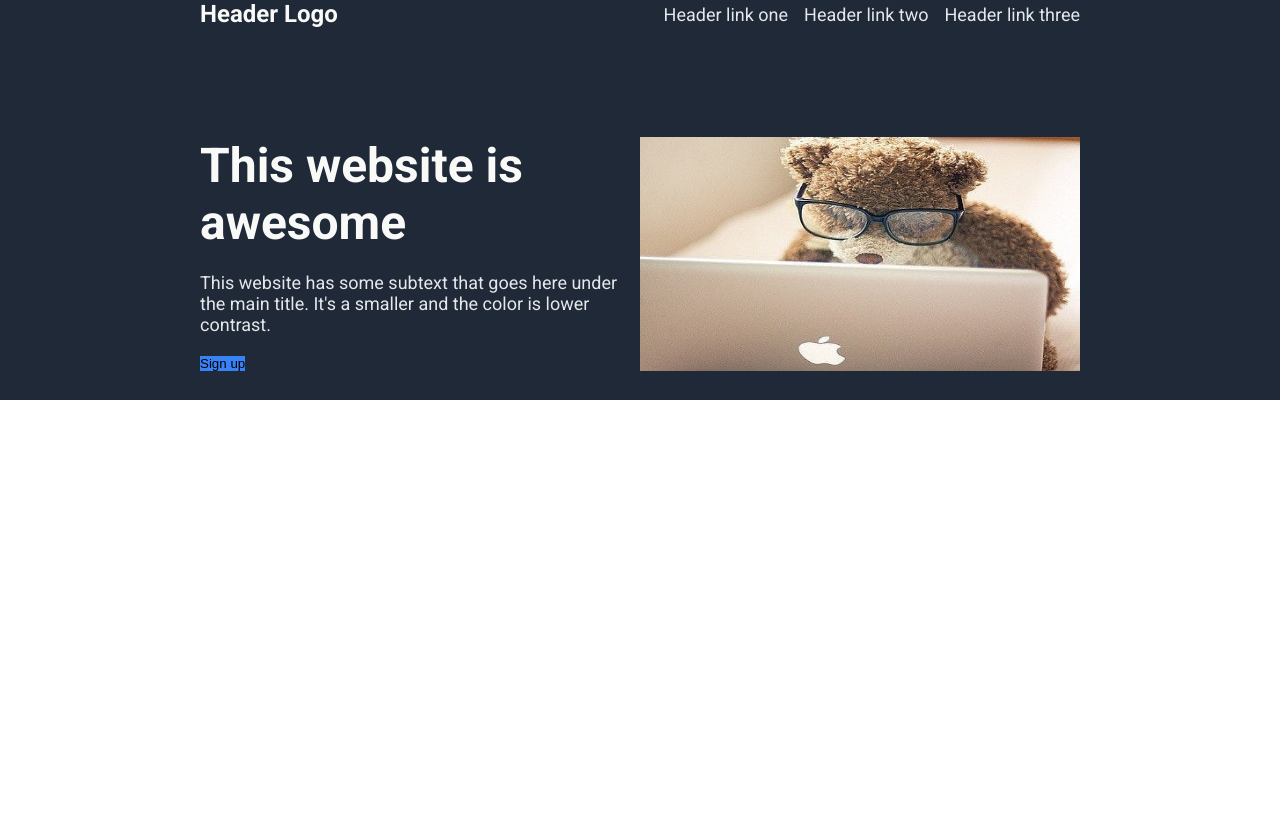
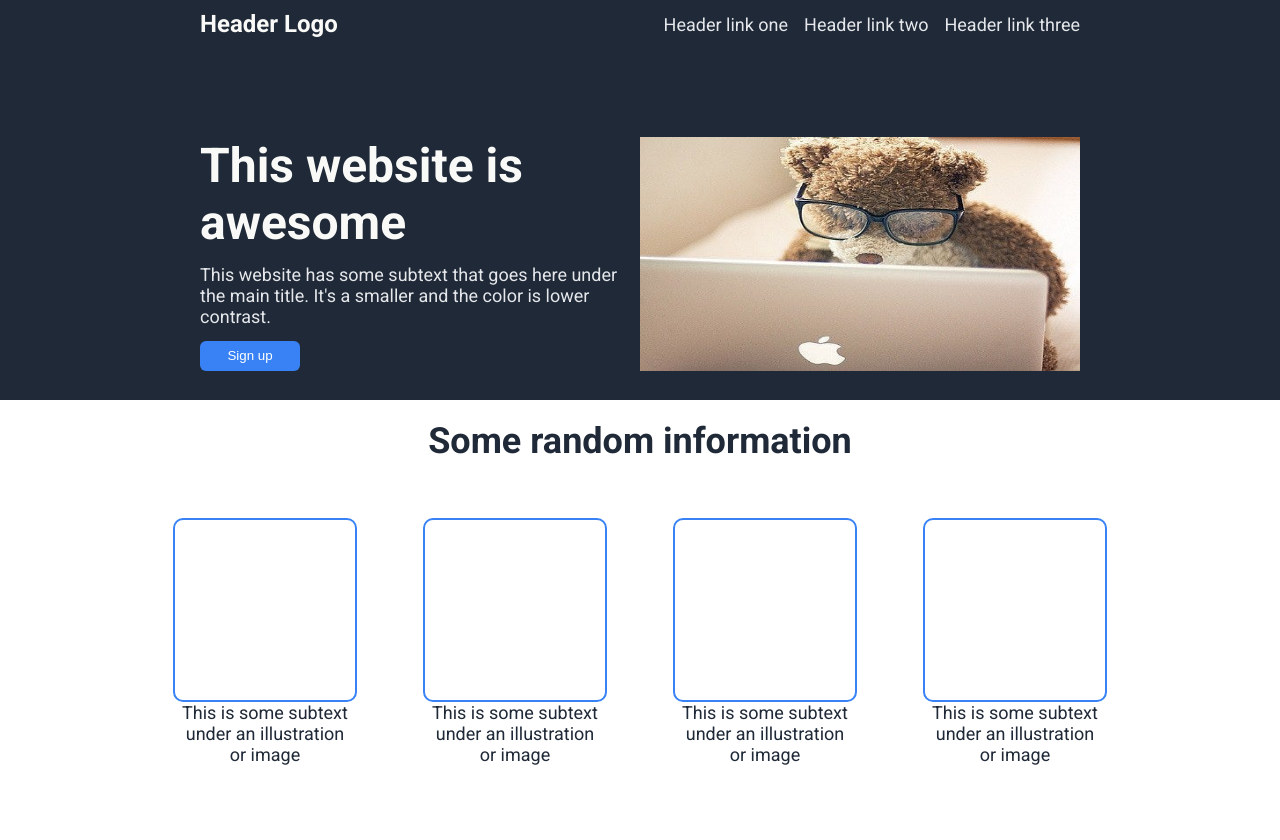
Before and after one commit to davidajimati/minimalistic-landing_page, a plain HTML site: page index.html in a window 1280 px wide. Before the commit the page ends 800 px from the top, so only its background shows below. Drawn offline with Linux system fonts and the light colour scheme.

Commit message:
Section 2 finished

```diff
--- a/index.html
+++ b/index.html
@@ -31,6 +31,38 @@
             <img class="pic" src="images/teddy.jpg">
         </div>
     </section>
+    <section class="section2">
+        <p class="random">Some random information</p>
+        <div class="contents">
+            <div class="each">
+                <div class="frame"></div>
+                <p class="frame_info">
+                    This is some subtext under an illustration or image
+                </p>
+            </div>
+
+            <div class="each">
+                <div class="frame"></div>
+                <p class="frame_info">
+                    This is some subtext under an illustration or image
+                </p>
+            </div>
+
+            <div class="each">
+                <div class="frame"></div>
+                <p class="frame_info">
+                    This is some subtext under an illustration or image
+                </p>
+            </div>
+
+            <div class="each">
+                <div class="frame"></div>
+                <p class="frame_info">
+                    This is some subtext under an illustration or image
+                </p>
+            </div>
+        </div>
+    </section>
 
 </body>
 
--- a/style.css
+++ b/style.css
@@ -4,6 +4,7 @@
     margin: 0;
     padding: 0;
 }
+
 body {
     margin: 0;
     padding: 0;
@@ -51,15 +52,25 @@ a {
     text-decoration: none;
 }
 
+button {
+    height: 30px;
+    width: 100px;
+    border-radius: 6px;
+    color: white;
+}
+
 #button1 {
     background-color: #3882f6;
     border: none;
 }
 
 /* -------------------------- */
-.top {
+section {
     height: 400px;
     display: flex;
+}
+
+.top {
     justify-content: space-between;
     flex-direction: column;
     padding-left: 200px;
@@ -70,9 +81,11 @@ header {
     display: flex;
     align-items: center;
     justify-content: space-between;
+    padding-top: 10px;
 }
 
-.hero_texts, .pic {
+.hero_texts,
+.pic {
     flex: 1;
     height: 80%;
 }
@@ -95,3 +108,50 @@ header {
     width: 50%;
     height: 80%;
 }
+
+/* --------------------------------------- */
+
+.section2 {
+    flex-direction: column;
+    justify-content: center;
+    align-items: center;
+    padding: 20px;
+}
+
+.random {
+    font-size: 36px;
+    font-weight: bolder;
+    color: #1F2937;
+}
+
+.contents {
+    display: flex;
+    align-items: center;
+    margin: auto;
+}
+
+.each {
+    display: flex;
+    flex-direction: column;
+    align-items: center;
+    justify-content: center;
+    width: 250px;
+    text-align: center;
+    margin: 0;
+    padding: 0;
+}
+
+.frame {
+    border: #3882f6 2px solid;
+    border-radius: 10px;
+    height: 180px;
+    width: 180px;
+}
+
+.frame_info {
+    width: 170px;
+    font-size: 18px;
+    color: #1F2937;
+}
+
+/* ------------------ */
```
